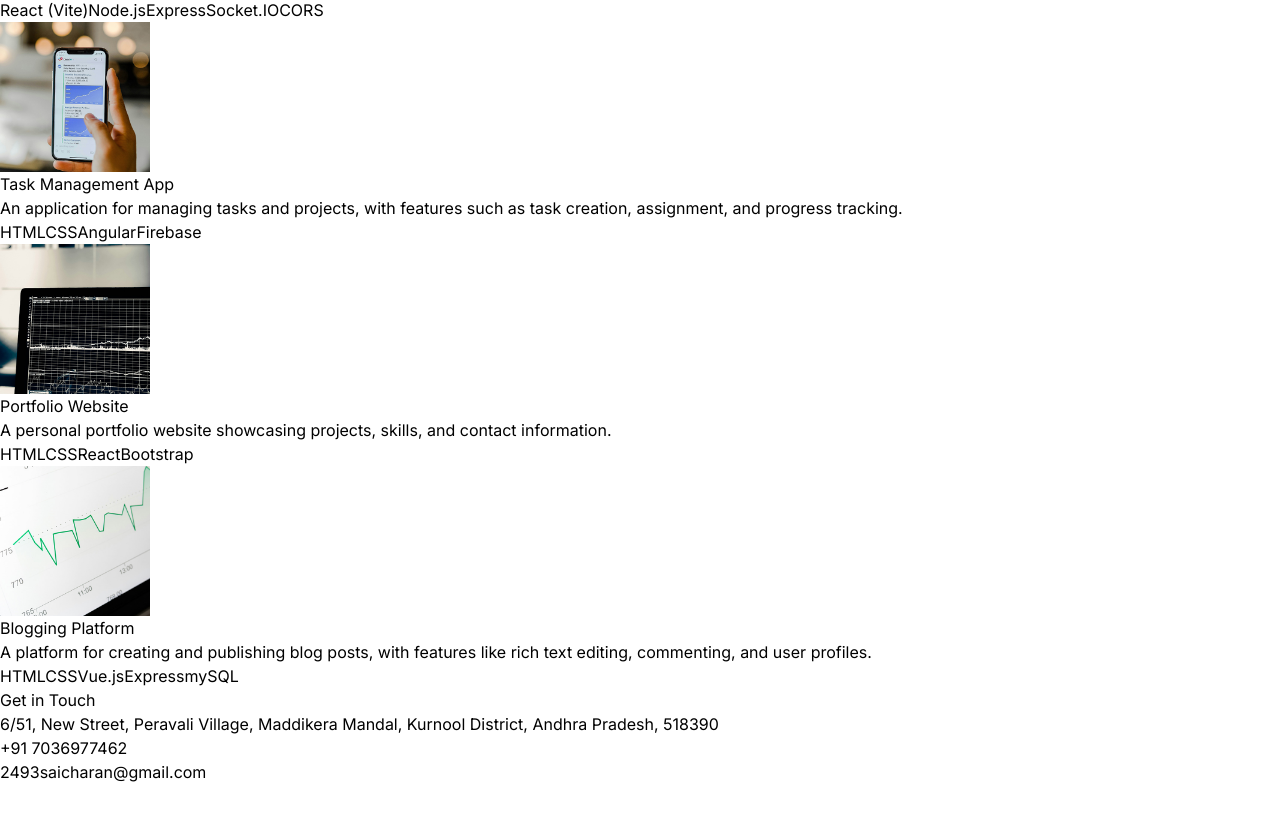
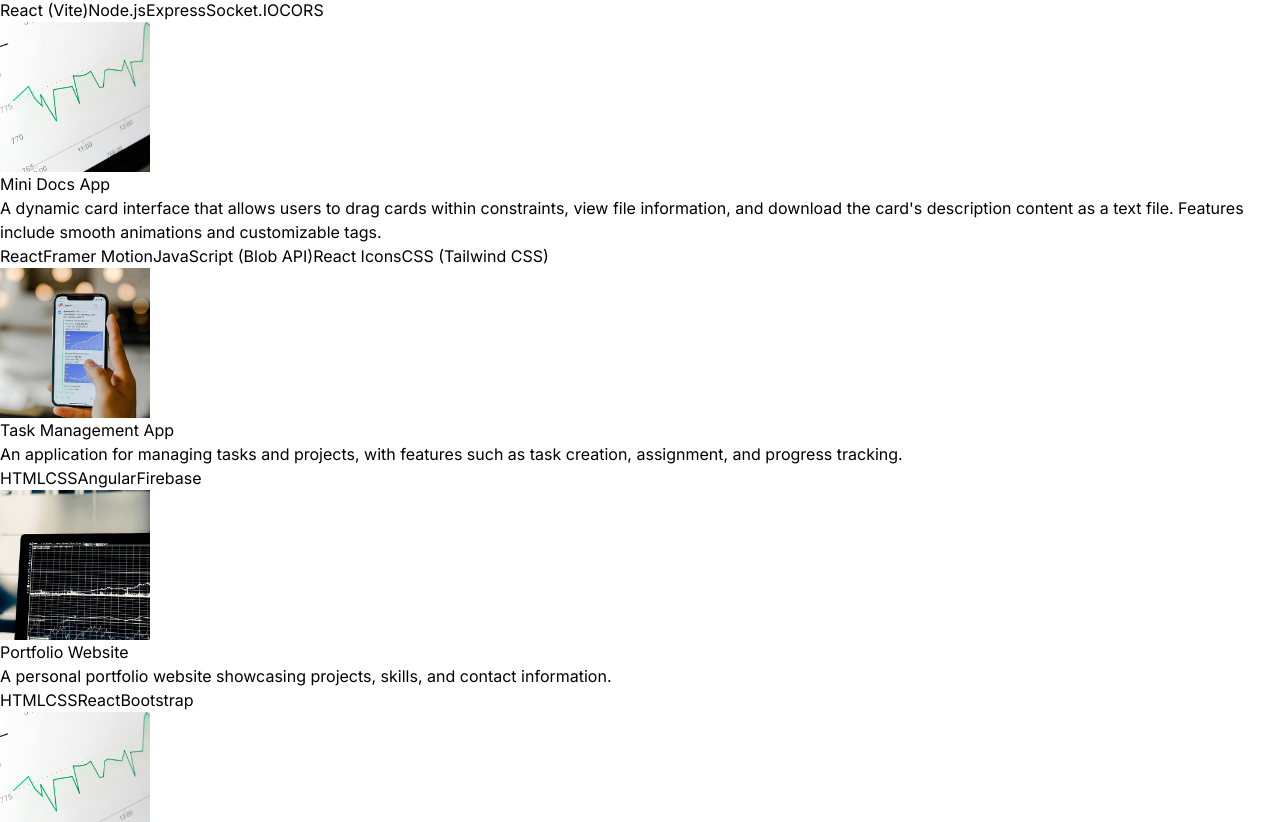
Before and after one commit to saicharan293/Portfolio, a React (Vite) app: page / in a window 1280 px wide. Shown: the part 2165-2987 px from the top of the page. Before the commit the page ends 2949 px from the top, so only its background shows below. Built offline with nearby package versions, Linux system fonts and the light colour scheme.

Commit message:
mini docs app added to projects list

```diff
--- a/src/constants/index.js
+++ b/src/constants/index.js
@@ -39,6 +39,14 @@ export const PROJECTS = [
     technologies: ["React (Vite)","Node.js", "Express", "Socket.IO", "CORS"],
   },
   {
+    title: "Mini Docs App",
+    link:"https://minidocsreact.netlify.app/",
+    image: project4,
+    description:
+      "A dynamic card interface that allows users to drag cards within constraints, view file information, and download the card's description content as a text file. Features include smooth animations and customizable tags.",
+    technologies: ["React", "Framer Motion", "JavaScript (Blob API)", "React Icons", "CSS (Tailwind CSS)"],
+  },
+  {
     title: "Task Management App",
     image: project2,
     description:
```
